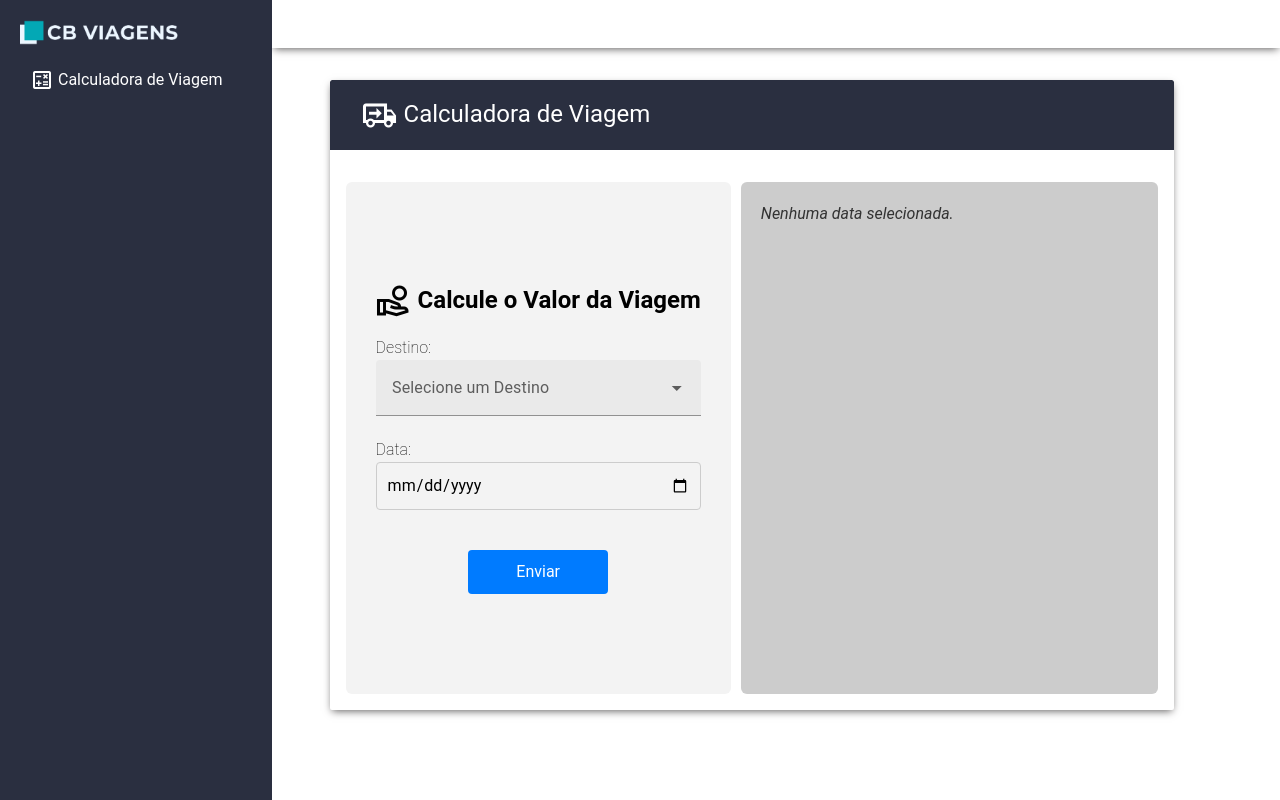
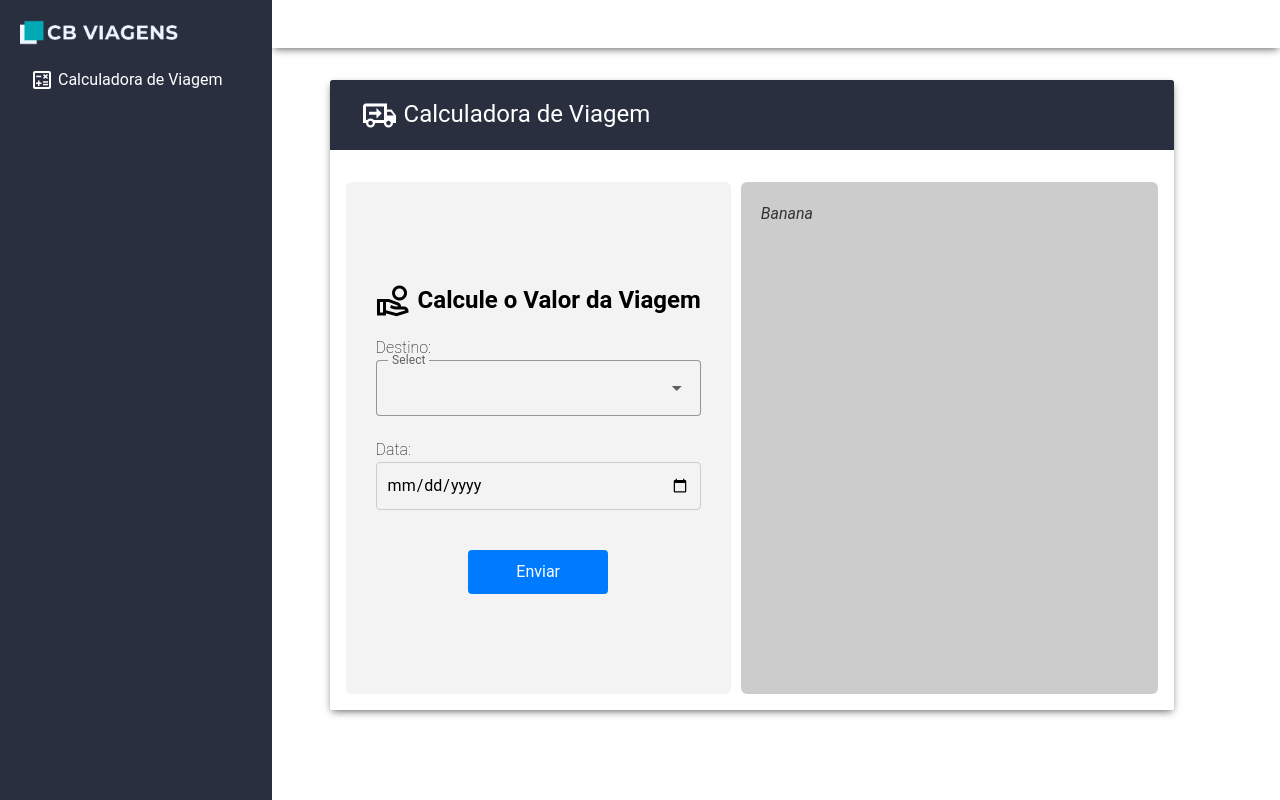
Before and after one commit to pablorenato1/desafio-coorlab, a Vue app in the folder app/frontend/: page / in a window 1280 px wide. Both pictures are taken after a click on the button "Enviar". Built offline with nearby package versions, Linux system fonts and the light colour scheme.

Commit message:
Added call component to options selected by the user

```diff
--- a/app/frontend/src/App.vue
+++ b/app/frontend/src/App.vue
@@ -3,8 +3,6 @@
     <Sidebar />
     <Navbar />
     <div class="container">
-
-        <!-- Conteúdo principal da sua aplicação aqui -->
         <CenterContent  />
     </div>
   </div>
@@ -19,7 +17,7 @@ export default {
   components: {
     Navbar,
     Sidebar,
-    CenterContent
+    CenterContent,
   },
 }
 </script>
@@ -33,11 +31,8 @@ export default {
   margin-left: 14rem;
 }
 
-
-
-/* Additional styling for a cohesive layout */
 .sidebar {
-  flex: 0 0 200px; /* Fix sidebar width */
+  flex: 0 0 200px;
 }
 
 .navbar {
--- a/app/frontend/src/components/CenterContent.vue
+++ b/app/frontend/src/components/CenterContent.vue
@@ -9,47 +9,51 @@
         <h4>Destino:</h4>
         <!-- <input type="text" placeholder="Selecione um Destino" v-model="input2"> -->
         <v-select
-          label="Selecione um Destino"
-          :items="['California', 'Colorado', 'Florida', 'Georgia', 'Texas', 'Wyoming']"
-        ></v-select>
+                label="Select"
+                :items="['California', 'Colorado', 'Florida', 'Georgia', 'Texas', 'Wyoming']"
+                variant="outlined"
+                v-model="location"
+              ></v-select>
         <h4>Data:</h4>
         <div>
           <input type="date" id="data" v-model="selectedDate" placeholder="Selecione uma data">
         </div>
         <br>
         <div class="button-container">
-          <button @click="submitForm">Enviar</button>
+          <button @click="submitRequest">Enviar</button>
         </div>
       </div>
       <div class="right-side">
-        <p v-if="selectedData">{{ selectedData }}</p>
+        <p v-if="bothSelected">
+          <SearchResult fastOption='false', ticketOption="{}"/>
+
+        </p>
         <p v-else>Nenhuma data selecionada.</p>
       </div>
     </div>
   </div>
 </template>
 
+<script setup>
+import { ref } from 'vue';
+
+
+var location = ref("");
+var selectedDate = ref("");
+var bothSelected = ref(false)
+
+const submitRequest = () => {
+    if (selectedDate || location) {
+      console.log(`${selectedDate.value} ${location.value}`);
+      bothSelected.value = ref(true)
+    }
+  }
+
+</script>
+
 <script>
-import VueDatePicker from '@vuepic/vue-datepicker';
-import '@vuepic/vue-datepicker/dist/main.css';
-
-export default {
-  data() {
-    return {
-      menu: false,
-      date: new Date().toISOString().substr(0, 10), // Default date today
-    };
-  },
-  methods: {
-    submitForm() {
-      // Process form data here
-      this.selectedData = `${this.input1} - ${this.input2} - ${this.selectedDate}`;
-      // You can modify this logic to fit your actual requirements
-    }
-  },
-
-};
-
+// export { selectedDate, location }
+import SearchResult from "./SearchResult.vue";
 </script>
 
 <style scoped>
@@ -149,4 +153,13 @@ button {
 button:hover {
   background-color: #0056b3;
 }
+
+.right-side-less-expensive {
+  height: 10px;
+  background-color: red;
+}
+.right-side-short-distance {
+  background-color: greenyellow;
+  height: 10px;
+}
 </style>
--- /dev/null
+++ b/app/frontend/src/components/SearchResult.vue
@@ -0,0 +1,15 @@
+<template>
+    <div></div>
+
+    <p v-if="fastOption === 'false'">Banana</p>
+    <p v-else>Batata</p>
+</template>
+
+<style>
+</style>
+
+<script setup lang="ts">
+    import { ref } from 'vue'
+    defineProps<{fastOption: String, ticketOption: Object}>()
+
+</script>
```
